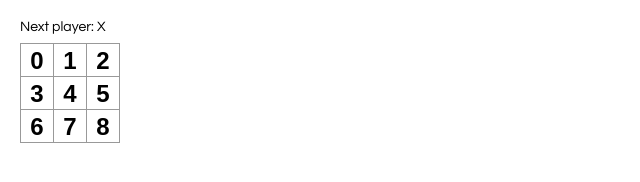
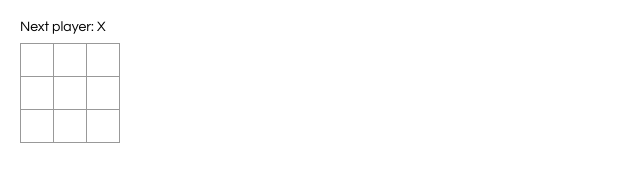
Before and after one commit to BrennoGraca/React-tutorial, a React app: page / in a window 1280 px wide. Shown: the whole page, without its empty margins (0-640 px from the left). Built offline with nearby package versions, Linux system fonts and the light colour scheme.

Commit message:
Second step of the tutorial

```diff
--- a/src/index.js
+++ b/src/index.js
@@ -3,10 +3,20 @@ import ReactDOM from 'react-dom/client';
 import './index.css';
 
 class Square extends React.Component {
+    constructor(props) {
+        super(props);
+        this.state = {
+            value: null
+        };
+    }
+
     render() {
         return (
-            <button className="square">
-                {this.props.value}
+            <button
+                className="square"
+                onClick={() => this.setState({value: 'X'})}
+            >
+                {this.state.value}
             </button>
         );
     }
```
Also changed, not shown: src/index.html (+6 -0 lines).
